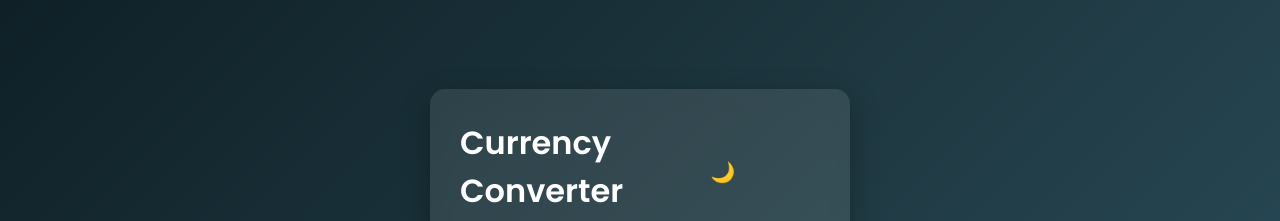
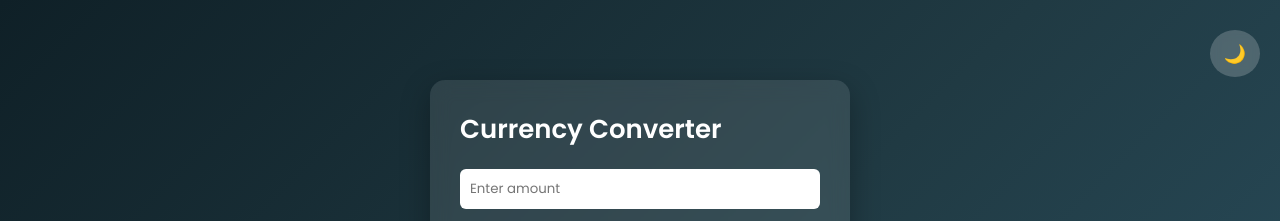
Before and after one commit to bertha-kaguu/currency-converter, a plain HTML site: page index.html in a window 1280 px wide. Shown: the top 221 px of the page. Drawn offline with nearby package versions, Linux system fonts and the light colour scheme; no server answers.

Commit message:
toggle button

```diff
--- a/index.html
+++ b/index.html
@@ -17,13 +17,13 @@
 
 <body>
 
+    <button id="themeToggle">🌙</button>
+
 <div class="container">
 
 <header>
 
 <h1>Currency Converter</h1>
-
-<button id="themeToggle">🌙</button>
 
 </header>
 
--- a/style.css
+++ b/style.css
@@ -7,11 +7,13 @@
 
     body{
     background:linear-gradient(135deg,#0f2027,#203a43,#2c5364);
-    height:100vh;
+    min-height:100vh;
     display:flex;
     justify-content:center;
-    align-items:center;
+    align-items:flex-start;
+    padding-top:80px;
     color:white;
+    overflow-y:auto;
     }
 
     .container{
@@ -30,13 +32,27 @@
     margin-bottom:20px;
     }
 
+    h1{
+    font-size:26px;
+    text-align:center;
+    }
+
     #themeToggle{
+    position:fixed;
+    width: auto;
+    top:20px;
+    right:20px;
     border:none;
-    background:none;
-    font-size:20px;
+    background:rgba(255,255,255,0.2);
+    backdrop-filter:blur(5px);
+    padding:10px 14px;
+    border-radius:50%;
+    font-size:18px;
     cursor:pointer;
     color:white;
+    z-index:1000;
     }
+
 
     .converter input{
     width:100%;
```
